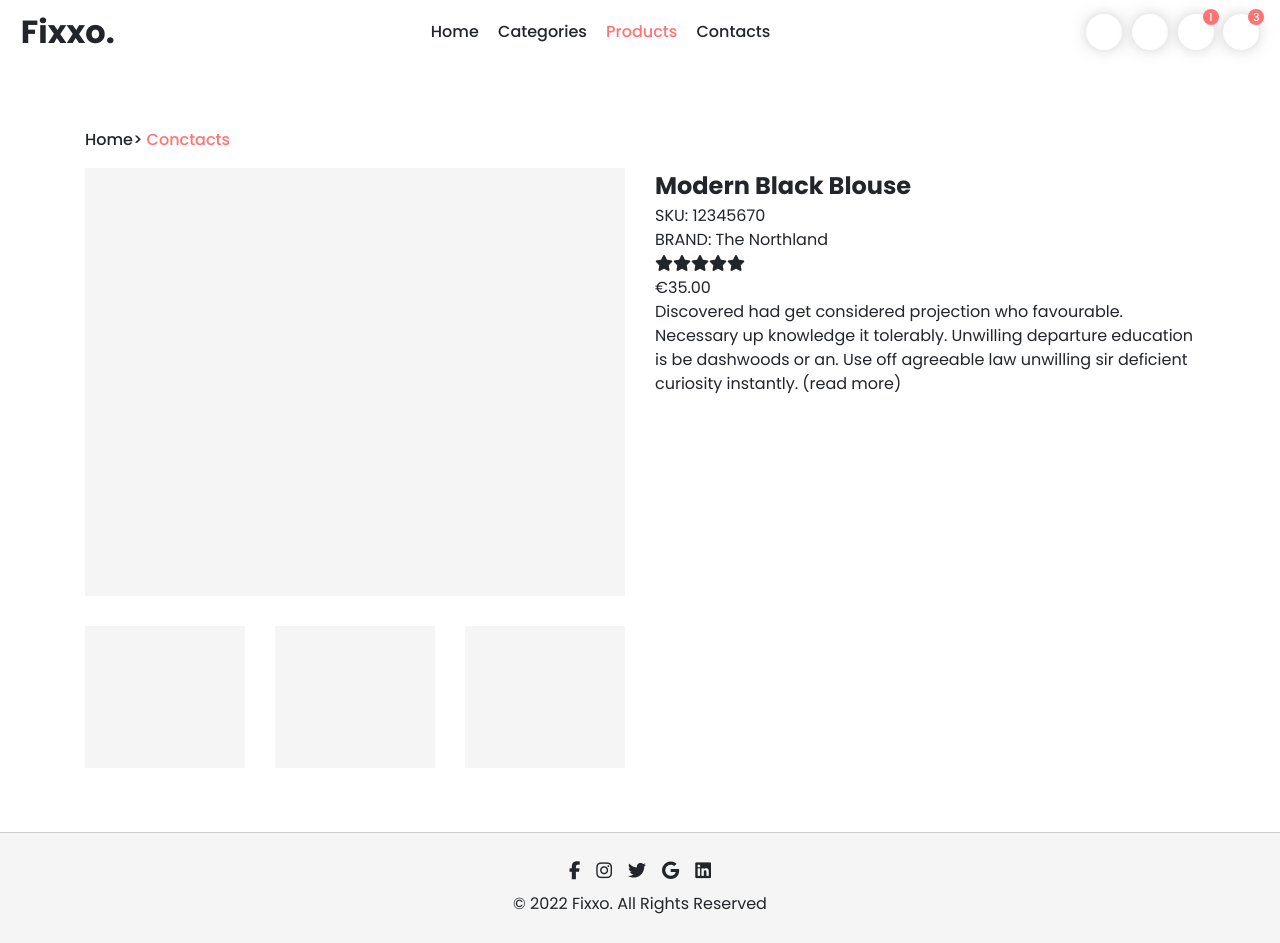
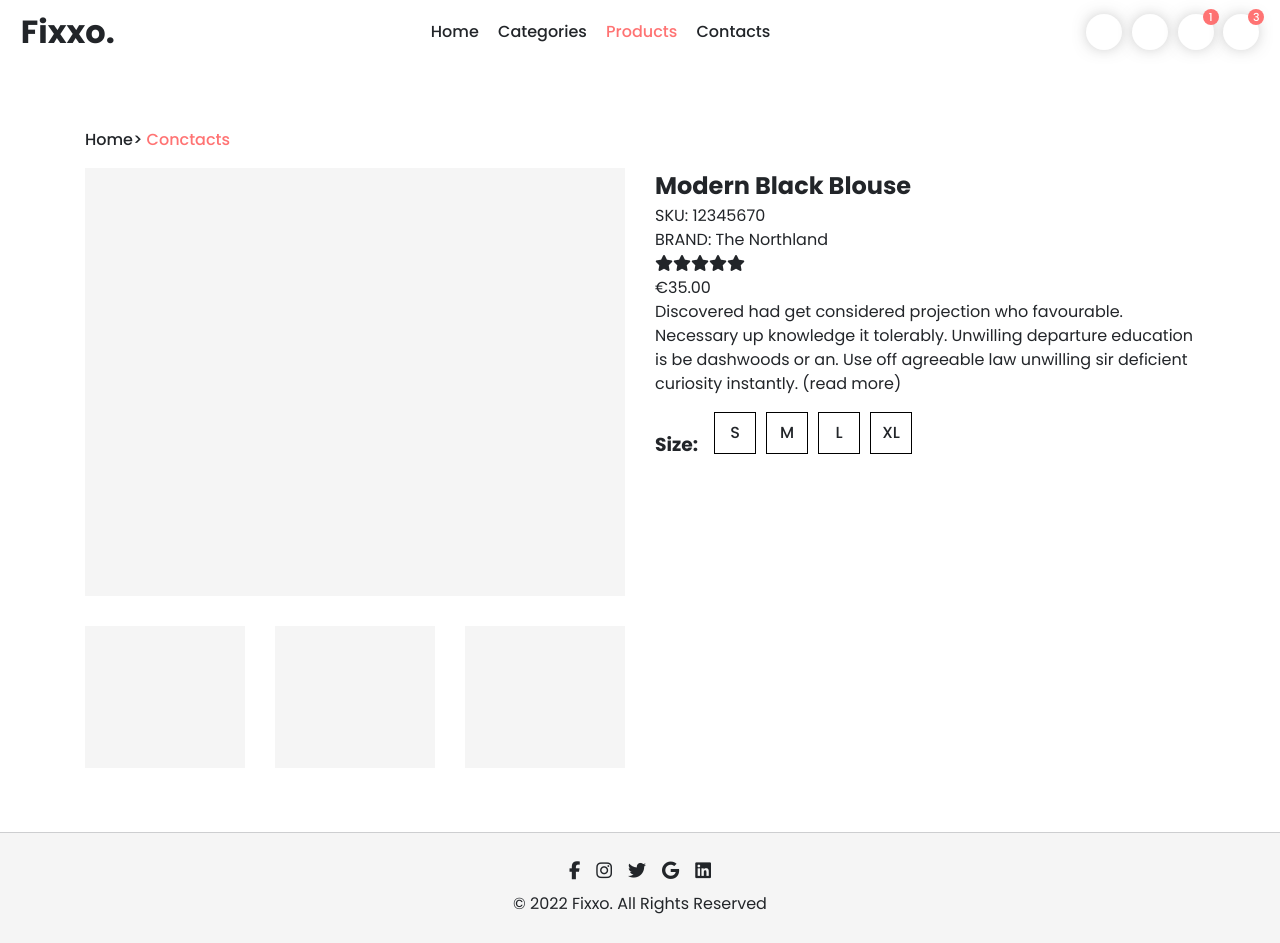
Before and after one commit to erkKor/react, a React (Create React App) app: page /Products in a window 1280 px wide. Built offline with nearby package versions, Linux system fonts and the light colour scheme; some icons are missing.

Commit message:
added size choices radio buttons

```diff
--- a/src/components/ProductDetails.js
+++ b/src/components/ProductDetails.js
@@ -1,6 +1,7 @@
 import React from 'react'
+import SizeButton from './items/SizeButton'
 
-const ProductDetails = ({orgPrice, discPrice}) => {
+const ProductDetails = () => {
   return (
     <section className='product-details'>
         <div className='container'>
@@ -25,12 +26,16 @@ const ProductDetails = ({orgPrice, discPrice}) => {
                         <i className="fa-sharp fa-solid fa-star"></i>
                     </div>
                     <div className="product-prices">
-                        <div className="original-price">{orgPrice}</div>
+                        <div className="original-price"></div>
                         <div className="discount-price">€35.00</div>
                     </div>
                     <p>
                     Discovered had get considered projection who favourable. Necessary up knowledge it tolerably. Unwilling departure education is be dashwoods or an. Use off agreeable law unwilling sir deficient curiosity instantly. (read more)
                     </p>
+                    <div className='getdown'></div>
+                    <div className="button-choices">
+                        <SizeButton />
+                    </div>
                 </div>
             </div>
         </div>
--- /dev/null
+++ b/src/components/items/SizeButton.js
@@ -0,0 +1,35 @@
+import React from 'react'
+
+const SizeButton = () => {
+  return (
+    <div className="radioCont">
+        <h3>Size:</h3>
+          <label class="radio-sizeBtn">
+            <input type="radio" name="radio" />
+            <span class="checkmark">
+              <p>S</p>
+            </span>
+          </label>
+          <label class="radio-sizeBtn">
+            <input type="radio" name="radio" />
+            <span class="checkmark">
+              <p>M</p>
+            </span>
+          </label>
+          <label class="radio-sizeBtn">
+            <input type="radio" name="radio" />
+            <span class="checkmark">
+              <p>L</p>
+            </span>
+          </label>
+          <label class="radio-sizeBtn">
+            <input type="radio" name="radio" />
+            <span class="checkmark">
+              <p>XL</p>
+            </span>
+          </label>
+    </div>
+  )
+}
+
+export default SizeButton
--- a/src/styles/components/_BigSquareWCards.scss
+++ b/src/styles/components/_BigSquareWCards.scss
@@ -13,6 +13,7 @@
         width: 100%;
         color: white;
         font-size: 20px;
+        margin-bottom: 16px;
         h1{
             margin: 0;
             margin-bottom: 1rem;
--- a/src/styles/components/_OurSpeciality.scss
+++ b/src/styles/components/_OurSpeciality.scss
@@ -1,5 +1,5 @@
 .our-speciality{
-    margin-top: 4rem;
+    margin-top: 3rem;
     .container{
         background-color: $color-gray-0;
     }
--- a/src/styles/components/_ProductDetails.scss
+++ b/src/styles/components/_ProductDetails.scss
@@ -3,7 +3,9 @@
         width: 1110px;
         margin: auto;
     }
-
+    .getdown{
+        margin-top: 1rem;
+    }
     .top-part{
         display: grid;
         grid-template-columns: 1fr 1fr;
@@ -35,11 +37,48 @@
             }
         }
     }
+
+    .radioCont{
+        display: flex;
+        height: 40px;
+        .radio-sizeBtn {
+            display: block;
+            position: relative;
+            padding-left: 20px;
+            cursor: pointer;
+            font-size: 22px;
+            user-select: none;
+            margin: 0 1rem;
+            &:hover input ~.checkmark {
+                background-color: $color-dark;
+                color: white;
+            }
+            & input:checked ~.checkmark {
+                background-color: $color-dark;
+                color: white;
+            }
+            input {
+                position: absolute;
+                opacity: 0;
+                cursor: pointer;
+            }
+            .checkmark {
+                position: absolute;
+                top: 0;
+                left: 0;
+                height: 40px;
+                width: 40px;
+                background-color: #fff;
+                border: 1px solid black;
+                display: flex;
+                align-items: center;
+                justify-content: center;
+                p{
+                    font-size: 16px;
+                    font-weight: 500;
+                }
+            }
+        }
+    }
+
 }
-
-
-// Gridlayout
-// 3 3 3
-// 3 3 3
-// 3 3 3
-// 3 3 3
--- a/src/styles/components/_ShowcaseCardBigSmall.scss
+++ b/src/styles/components/_ShowcaseCardBigSmall.scss
@@ -1,5 +1,5 @@
 .showcasecard-big-small{
-    margin-top: 4rem;
+    margin-top: 3rem;
     width: 100%;
     .big-card{
         background-color: $color-light-brown;
--- a/src/styles/core/_root.scss
+++ b/src/styles/core/_root.scss
@@ -412,6 +412,7 @@ margin: 0;
 }
 
 
+
 @include ul{
     .container {
         margin: auto;
--- a/src/views/ProductsView.js
+++ b/src/views/ProductsView.js
@@ -3,6 +3,7 @@ import Navbar from '../components/Navbar'
 import Breadcrumb from '../components/items/Breadcrumb'
 import Footer from '../components/Footer'
 import ProductDetails from '../components/ProductDetails'
+import SizeButton from '../components/items/SizeButton'
 
 
 const ProductsView = () => {
```
Also changed, not shown: src/styles/components/_FeaturedProducts.scss (+9 -3 lines), src/styles/style.min.css.
